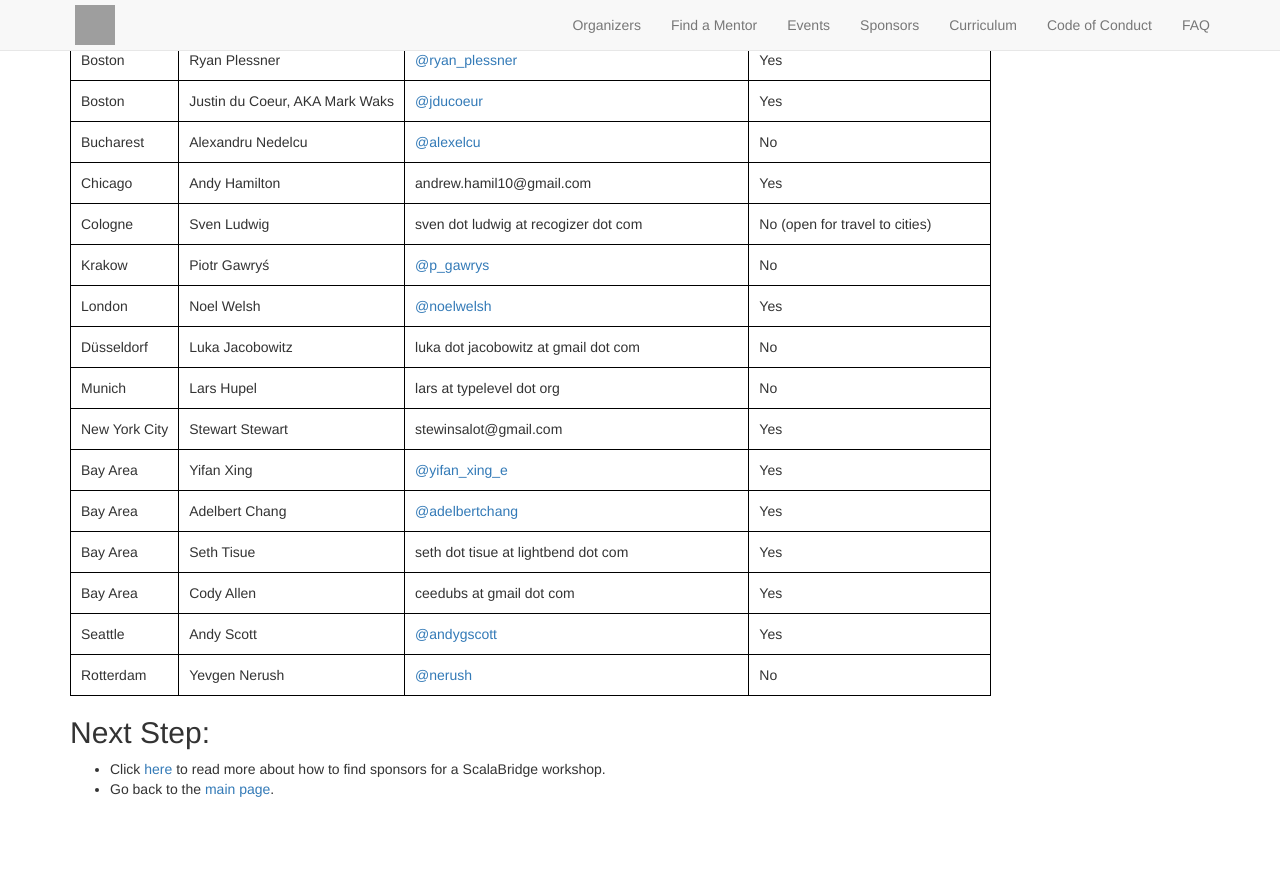
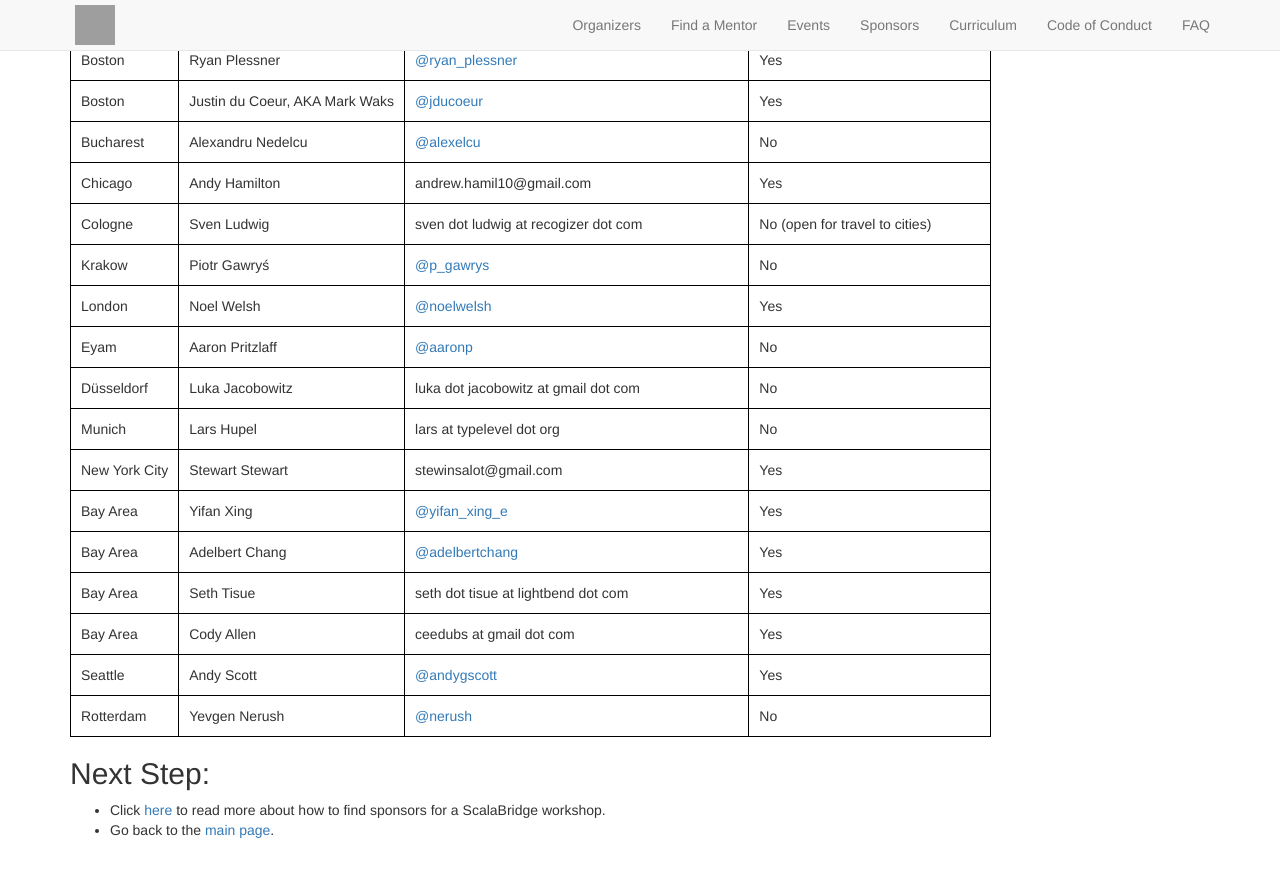
Before and after one commit to scalabridge/website, a Jekyll site: the page built from invite-mentors.md, in a window 1280 px wide and 900 px high, scrolled down 1123 px. Shown: the top 877 px of the window. Built offline with Jekyll 4.4.1, drawn with Linux system fonts in a browser that asks for light colours; our own code applies the rules of GitHub Pages for plain Markdown files; grey boxes are pictures that could not be loaded.

Commit message:
Added myself to the list
Added Aaron Pritzlaff to the list

```diff
--- a/invite-mentors.md
+++ b/invite-mentors.md
@@ -62,6 +62,7 @@ Chicago       | Andy Hamilton                  | andrew.hamil10@gmail.com
 Cologne       | Sven Ludwig                    | sven dot ludwig at recogizer dot com                | No (open for travel to cities)  |
 Krakow        | Piotr Gawryś                   | [@p_gawrys](https://twitter.com/p_gawrys)           | No                              |
 London        | Noel Welsh                     | [@noelwelsh](https://twitter.com/noelwelsh)         | Yes                             |
+Eyam          | Aaron Pritzlaff                | [@aaronp](https://twitter.com/aaronpritzlaff)       | No                              |
 Düsseldorf    | Luka Jacobowitz                | luka dot jacobowitz at gmail dot com                | No                              |
 Munich        | Lars Hupel                     | lars at typelevel dot org                           | No                              |
 New York City | Stewart Stewart                | stewinsalot@gmail.com                               | Yes                             |
```
